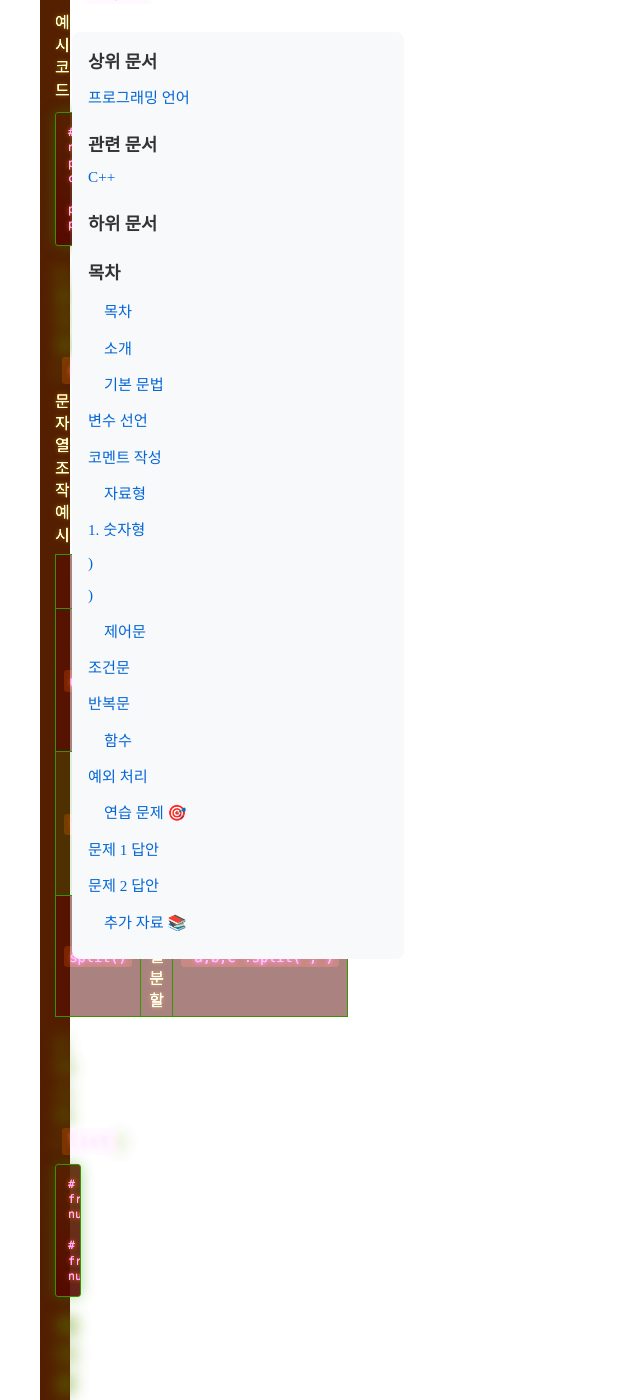
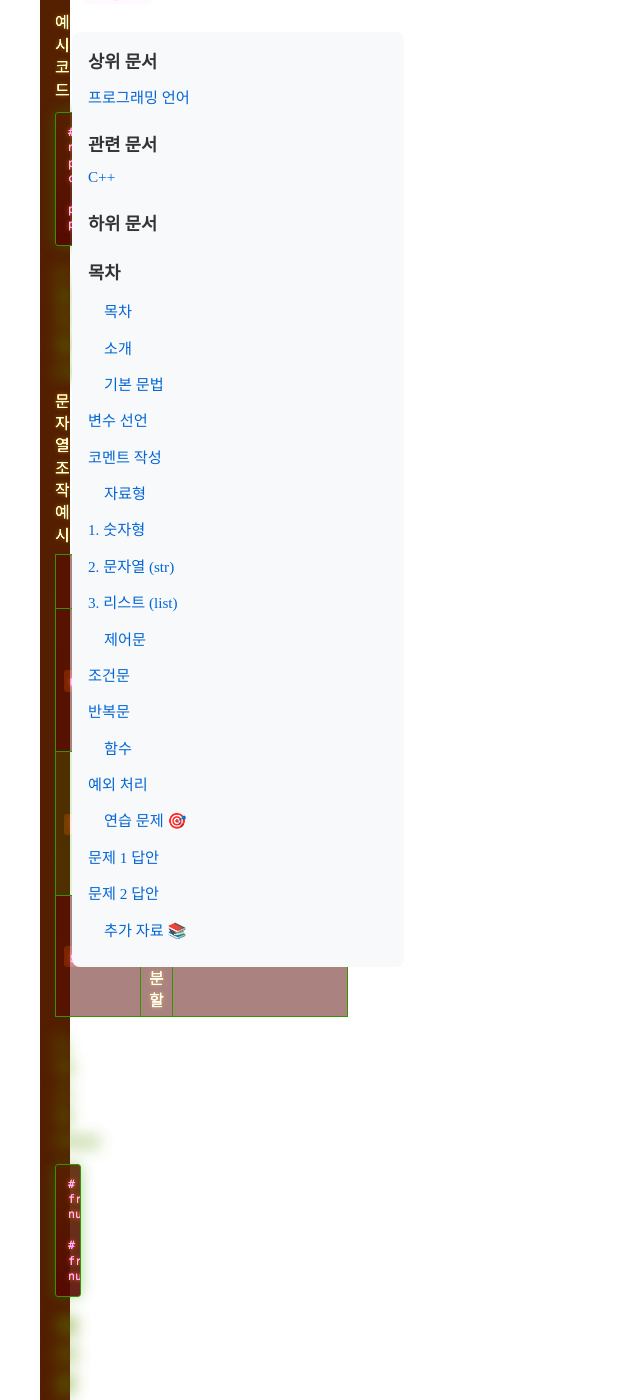
Before and after one commit to reudekx/reudekx.github.io, a Jekyll site: the page built from _articles/wiki/프로그래밍 언어/파이썬.md, in a window 1280 px wide and 1400 px high, scrolled down 4498 px. Shown: the whole window, without its empty margins (0-640 px from the left). Built offline with Jekyll 4.4.1, drawn with Linux system fonts in a browser that asks for light colours.

Commit message:
마크다운 CSS 적용 테스트 중

````diff
--- a/_articles/wiki/프로그래밍 언어/파이썬.md
+++ b/_articles/wiki/프로그래밍 언어/파이썬.md
@@ -61,7 +61,7 @@
 print(f"실수: {pi}")
 ```
 
-### 2. 문자열 (`str`)
+### 2. 문자열 (str)
 문자열 조작 예시:
 
 | 메서드 | 설명 | 예시 |
@@ -70,7 +70,7 @@
 | `lower()` | 소문자로 변환 | `"WORLD".lower()` |
 | `split()` | 문자열 분할 | `"a,b,c".split(',')` |
 
-### 3. 리스트 (`list`)
+### 3. 리스트 (list)
 ```python
 # 리스트 예제
 fruits = ["사과", "바나나", "오렌지"]
````
